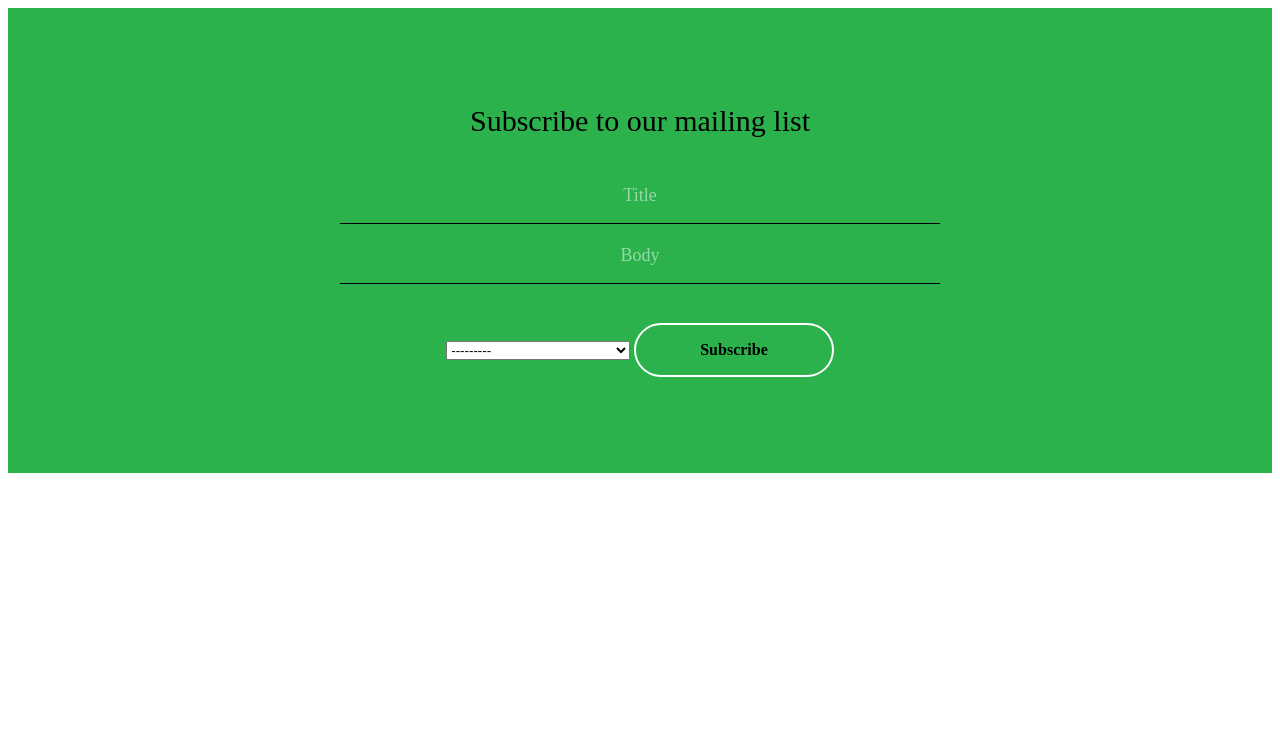
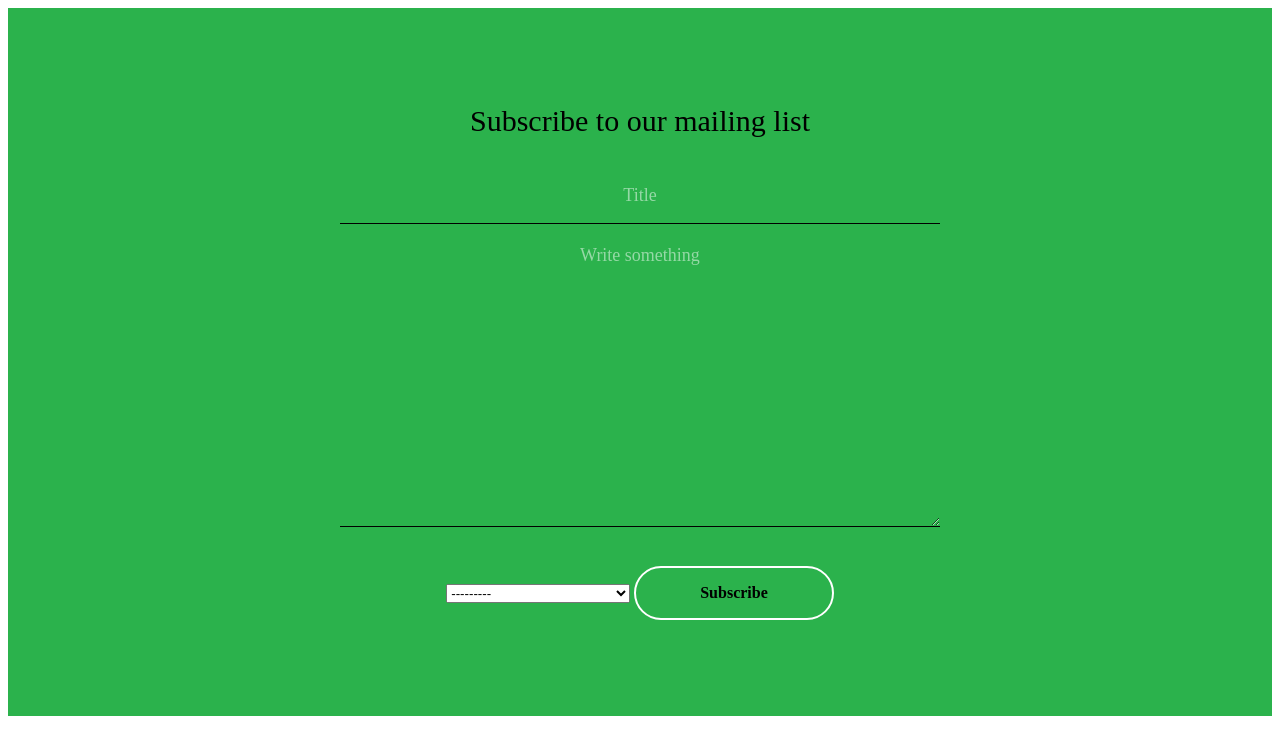
Before and after one commit to Telisman/api_blog_django, a Django app: page /blog/addBlog/ in a window 1280 px wide. Shown: the top 755 px of the page. Run offline with Django 4.2, Linux system fonts and the light colour scheme; data comes from the database, SQL or seed files in the repository; both versions use the stored data as it was after the commit; some libraries are stand-ins or nearby versions.

Commit message:
Create add bolg form and add_blog.html page. Connect form with model Post

```diff
--- a/static/assets/css/add_blog.css
+++ b/static/assets/css/add_blog.css
@@ -46,6 +46,30 @@ body {
   color: rgba(255, 255, 255, 0.5);
 }
 .subscribe-box .subscribe input::placeholder {
+  color: rgba(255, 255, 255, 0.5);
+}
+
+textarea {
+  width: 100%;
+  background: transparent;
+  border: 0;
+  border-bottom: 1px solid;
+  padding: 1em 0 0.8em;
+  text-align: center;
+  font-size: 18px;
+  font-family: inherit;
+  font-weight: 300;
+  line-height: 1.5;
+  color: inherit;
+  outline: none;
+}
+.subscribe-box .subscribe textarea::-moz-placeholder {
+  color: rgba(255, 255, 255, 0.5);
+}
+.subscribe-box .subscribe textarea:-ms-input-placeholder {
+  color: rgba(255, 255, 255, 0.5);
+}
+.subscribe-box .subscribe textarea::placeholder {
   color: rgba(255, 255, 255, 0.5);
 }
 .subscribe-box .subscribe button {
--- a/templates/add_blog.html
+++ b/templates/add_blog.html
@@ -17,7 +17,7 @@
   <form class="subscribe" method="post">
       {% csrf_token %}
     <input type="text" placeholder="Title" autocomplete="on" required="required" id="id_title">
-    <input type="text" placeholder="Body" autocomplete="on" required="required" id="id_body">
+    <textarea name="body" cols="40" rows="10" id="id_body" placeholder="Write something" spellcheck="false"></textarea>
    <select name="owner" required="" id="id_owner">
   <option value="" selected="">---------</option>
 
```
Also changed, not shown: db.sqlite3.
